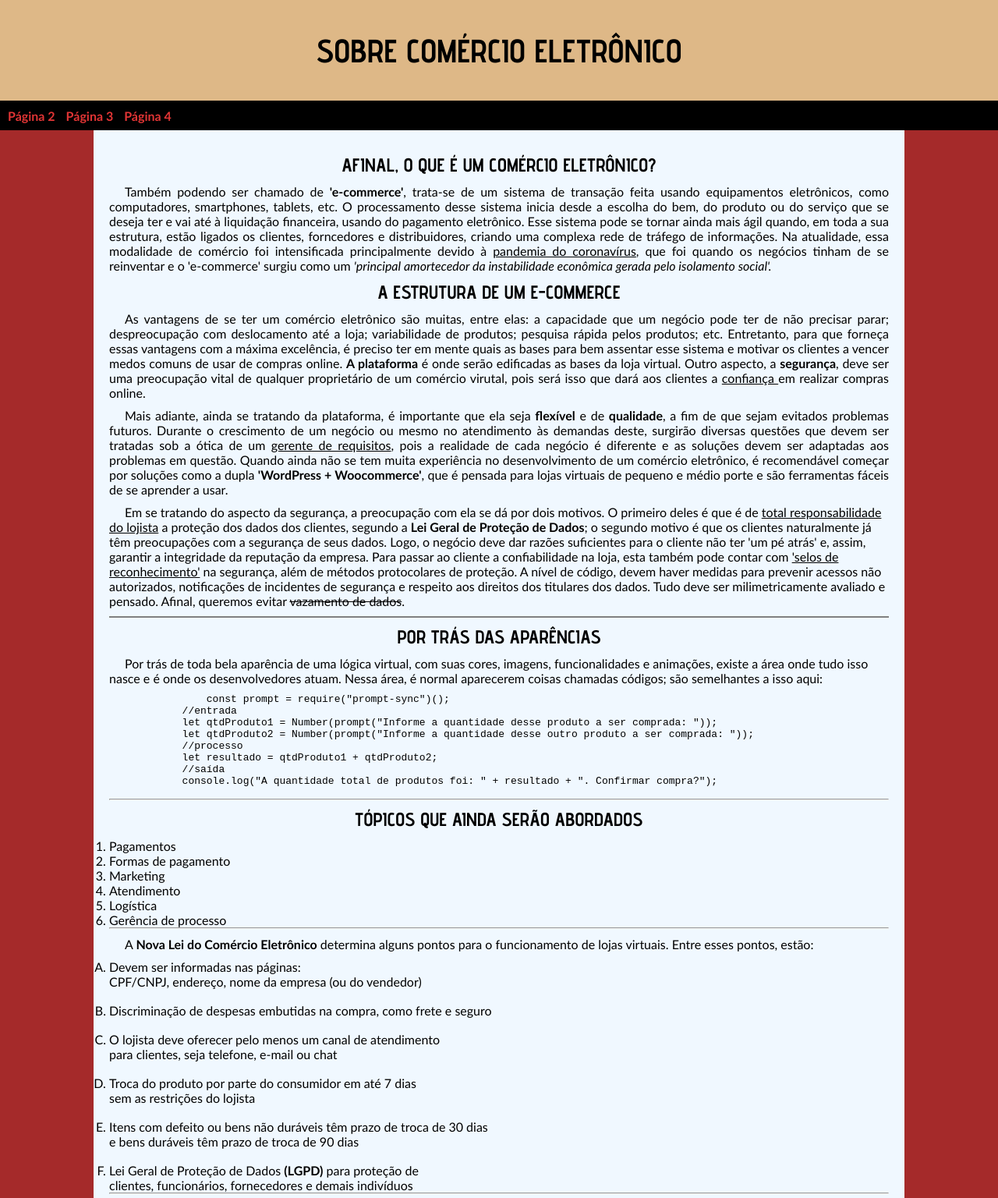
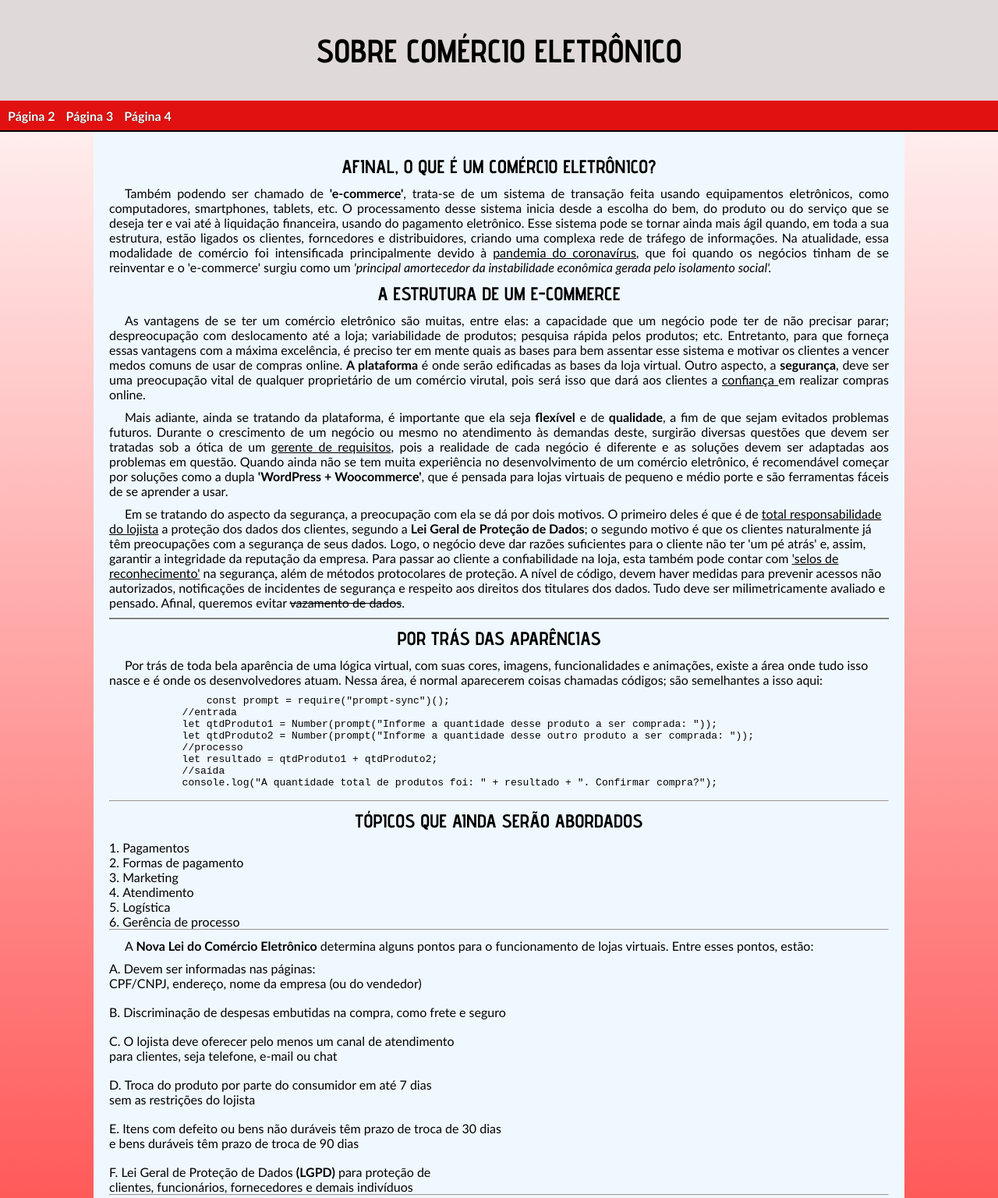
Before and after one commit to Vladimir-Aires/Projeto-de-Interface-Faculdade, a plain HTML site: page atividade02/index.html in a window 1280 px wide. Shown: the top 1536 px of the page at 78% size. Drawn offline with Linux system fonts and the light colour scheme.

Commit message:
Correções

```diff
--- a/atividade02/estilos/style.css
+++ b/atividade02/estilos/style.css
@@ -5,6 +5,8 @@
 :root{
     --fontetitulo: "Advent Pro", sans-serif;
     --fonteconteudo: 'Trebuchet MS', 'Lucida Sans Unicode', 'Lucida Grande', 'Lucida Sans', Arial, sans-serif;
+
+    --cor1:#C11119;
 }
 *{
     margin: 0px;
@@ -22,10 +24,10 @@ h1, h2{
 }
 
 body{
-    background-color: brown;
+    background-image:linear-gradient(to bottom, white, red 130%);
 }
 header{
-    background-color: burlywood;
+    background-color: rgb(223, 217, 217);
     min-height: 140px;
 
 }
@@ -38,15 +40,15 @@ header h1{
 
 }
 header nav{
-    background-color: black;
-
+    background-color: #e21111;
+    border-bottom: solid black 2px;
     padding-top: 10px;
     padding-bottom: 8px;
 
 }
 header nav>a{
     text-decoration: none;
-    color: rgb(226, 53, 53);
+    color: #ffffff;
     font-weight: bold;
     text-shadow: 0px 0px 1px black;
     padding-left:10px;
@@ -69,6 +71,10 @@ main h2{
     margin-bottom:10px;
 }
 
+ol, ul{
+    list-style-position: inside;
+}
+
 
 
 
```
